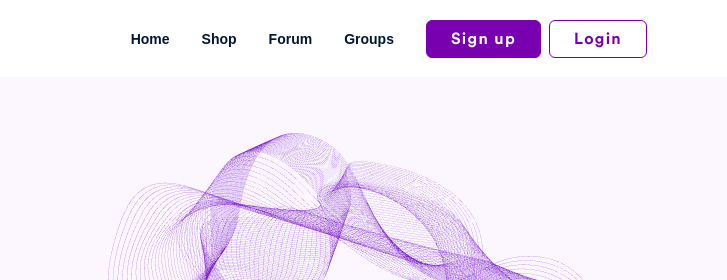
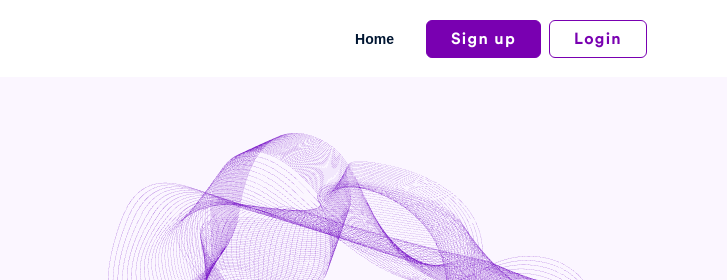
Before and after one commit to isaadgulzar/dystro-test, a plain HTML site: page index.html in a window 1280 px wide. Shown: the top 280 px of the page, 553-1280 px from the left. Drawn offline with Linux system fonts and the light colour scheme.

Commit message:
Fix landing page navigation

```diff
--- a/index.html
+++ b/index.html
@@ -29,9 +29,9 @@
         <!-- nav -->
         <div class="hidden md:flex items-center space-x-8 text-sm font-semibold">
           <a href="" class="text-midnight-blue py-5  ">Home</a>
-          <a href="" class="text-midnight-blue py-5  ">Shop</a>
-          <a href="" class="text-midnight-blue py-5  ">Forum</a>
-          <a href="" class="text-midnight-blue py-5  ">Groups</a>
+
+
+
           <div class="flex items-center space-x-2">
             <a href="./register.html" class="btn-purple py-1.5 px-6">
               Sign up
@@ -57,9 +57,9 @@
         <input class="bg-gray-100 h-10 w-full px-2 rounded-r-lg text-sm focus:outline-none" type="search" name="search" placeholder="Search">
       </div>
       <a href="#" class="block secodary-color font-semibold pl-1 py-2 pt-4">Home</a>
-      <a href="#" class="block secodary-color font-semibold pl-1 py-2  ">Shop</a>
-      <a href="#" class="block secodary-color font-semibold pl-1 py-2  ">Forum</a>
-      <a href="#" class="block secodary-color font-semibold pl-1 py-2  ">Groups</a>
+
+
+
       <div class="flex items-center justify-center space-x-3 pt-5">
         <a href="./register.html" class="btn-purple py-1.5 px-6">
           Sign up
```
